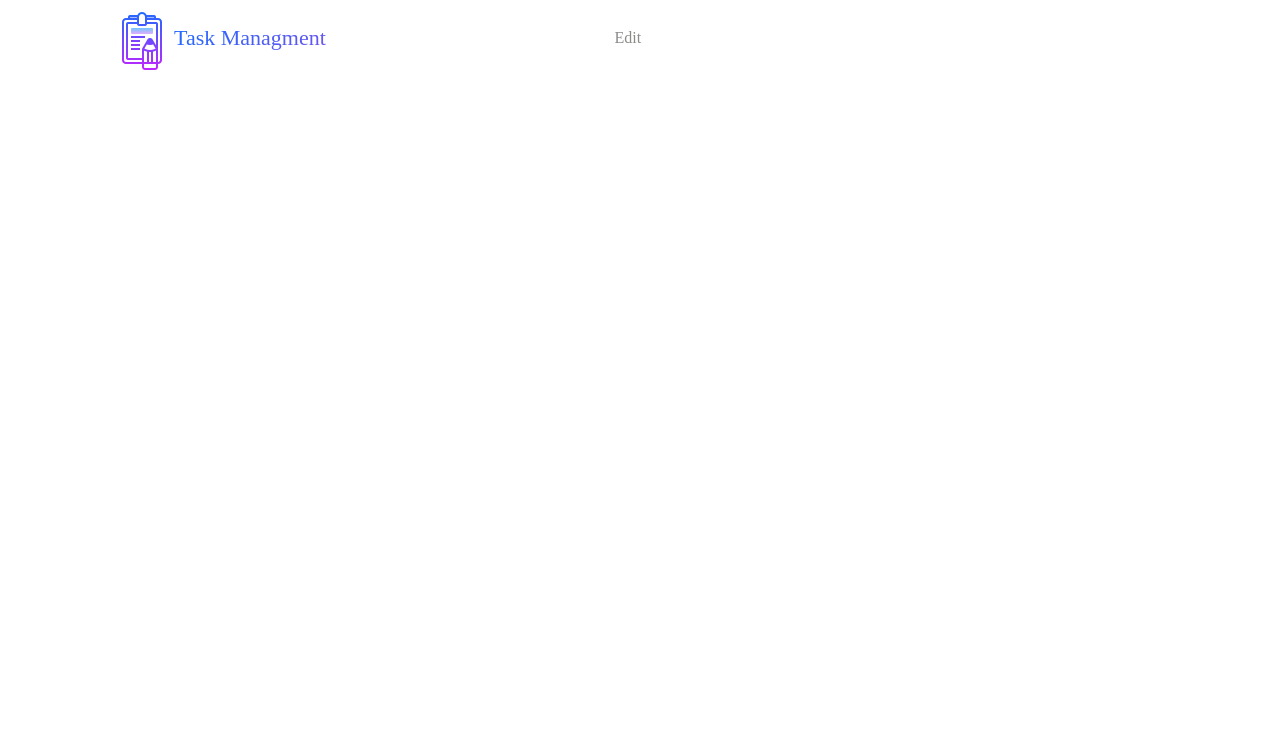
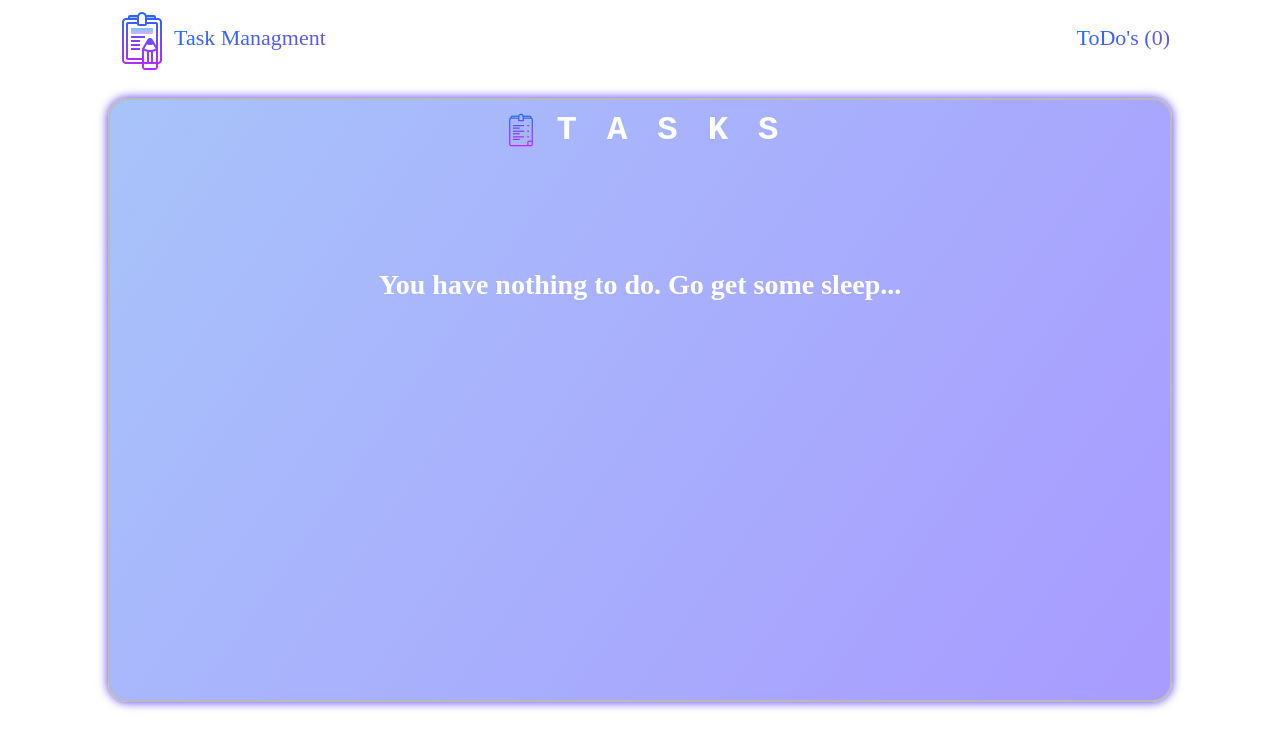
Before and after one commit to NZhurauleva/task-manager, a React (Create React App) app: page /todos in a window 1280 px wide. Shown: the top 748 px of the page. Built offline with nearby package versions, Linux system fonts and the light colour scheme.

Commit message:
ref: move tasks to a separate component

```diff
--- a/src/App.tsx
+++ b/src/App.tsx
@@ -5,6 +5,7 @@ import { Route, Switch, BrowserRouter as Router } from 'react-router-dom';
 import { NavigationMenu } from './components/NavigationMenu/NavigationMenu';
 import { CreateTodo } from './components/CreateTodo/CreateTodo';
 import { EditTodo } from './components/EditTodo/EditTodo';
+import { Todos } from './components/Todos/Todos';
 
 const App: FunctionComponent = () => {
   return (
@@ -18,6 +19,9 @@ const App: FunctionComponent = () => {
           <Route exact path="/">
             <CreateTodo />
           </Route>
+          <Route exact path="/todos">
+            <Todos />
+          </Route>
         </Switch>
       </Router>
     </div>
--- a/src/components/CreateTodo/CreateTodo.tsx
+++ b/src/components/CreateTodo/CreateTodo.tsx
@@ -1,27 +1,19 @@
-import React, {
-  FunctionComponent, useState, useCallback, useEffect,
-} from 'react';
-import { useDispatch, useSelector } from 'react-redux';
+import React, { FunctionComponent, useState, useCallback } from 'react';
+
+import { useDispatch } from 'react-redux';
 
 import { TextField, Input, Button } from '@material-ui/core';
 
-import { TodoItemMemo } from '../TodoItem/TodoItem';
+import { Todos } from '../Todos/Todos';
 
-import { TodoModel, RootState } from '../../types/types';
-
-import {
-  TASKS, ADDNEWTASK, TEXTNOTASKS, ADDTASK,
-} from '../../constants';
+import { ADDNEWTASK, ADDTASK } from '../../constants';
 
 import { addTodo } from '../../store/actions/actions';
-
-import list from '../../images/list.png';
 
 import styles from './style.module.scss';
 
 export const CreateTodo: FunctionComponent = (): JSX.Element => {
   const dispatch = useDispatch();
-  const tasks = useSelector((state: RootState) => state?.todosReducers);
 
   const [title, setTitle] = useState<string>('');
   const [description, setDescription] = useState<string>('');
@@ -66,23 +58,7 @@ export const CreateTodo: FunctionComponent = (): JSX.Element => {
           {ADDTASK}
         </Button>
       </div>
-      <div className={styles.containerTasks}>
-        <div className={styles.titleTasks}>
-          <img src={list} alt="list" />
-          <span>{TASKS}</span>
-        </div>
-        {tasks.length > 0 ? (
-          <div className={styles.tasks}>
-            {tasks.map((task: TodoModel) => (
-              <TodoItemMemo
-                task={task}
-                key={task.id}
-              />
-            ))}
-          </div>
-        )
-          : <div className={styles.caption}><span>{TEXTNOTASKS}</span></div>}
-      </div>
+      <Todos />
     </div>
   );
 };
--- a/src/components/CreateTodo/style.module.scss
+++ b/src/components/CreateTodo/style.module.scss
@@ -36,57 +36,6 @@
       }
     }
   }
-  .containerTasks {
-    display: flex;
-    flex-direction: column;
-    align-items: center;
-    height: 500px;
-    width: 1060px;
-    border: 2px solid #bababa;
-    border-radius: 20px;
-    box-shadow: 0 0 10px 1px #6a55ef;
-    background: linear-gradient(125deg, #a8c3fa, #a89bff);
-    .caption {
-      height: 250px;
-      display: flex;
-      align-items: center;
-      span {
-        font-size: 28px;
-        font-weight: 600;
-        color: white;
-      }
-    }
-    .titleTasks {
-      width: 100%;
-      display: flex;
-      justify-content: center;
-      align-items: center;
-      padding: 10px 0;
-      border-radius: 20px 20px 0 0;
-      span {
-        font-size: 34px;
-        text-align: center;
-        letter-spacing: 30px;
-        margin: 0 -30px 0 15px;
-        font-weight: 800;
-        color: white;
-        font-family: "Courier New", Courier, monospace;
-      }
-    }
-    .tasks {
-      width: 92.5%;
-      height: auto;
-      display: flex;
-      justify-content: flex-start;
-      flex-wrap: wrap;
-      overflow: hidden;
-      overflow-y: scroll;
-      padding: 20px 0;
-      &::-webkit-scrollbar {
-        width: 0px;
-      }
-    }
-  }
 }
 @media (max-width: 1200px) {
   .container {
@@ -101,9 +50,6 @@
 }
 @media (max-width: 768px) {
   .container {
-    .containerTasks {
-      width: 70%;
-    }
     .containerCard {
       width: 40%;
       height: 260px;
@@ -111,19 +57,6 @@
       .heading {
         font-size: 18px;
         font-weight: 600;
-      }
-    }
-    .containerTasks {
-      .tasks {
-        justify-content: center;
-      }
-      .titleTasks {
-        span {
-          font-size: 28px;
-          letter-spacing: 25px;
-          margin: 0 -25px 0 25px;
-          font-weight: 700;
-        }
       }
     }
   }
@@ -139,18 +72,5 @@
         font-weight: 600;
       }
     }
-    .containerTasks {
-      .tasks {
-        justify-content: center;
-      }
-      .titleTasks {
-        span {
-          font-size: 25px;
-          letter-spacing: 15px;
-          margin: 0 -15px 0 15px;
-          font-weight: 600;
-        }
-      }
-    }
   }
 }
--- a/src/components/NavigationMenu/NavigationMenu.tsx
+++ b/src/components/NavigationMenu/NavigationMenu.tsx
@@ -1,18 +1,16 @@
-import React, { FunctionComponent, useState, useEffect } from 'react';
-import { useLocation, NavLink } from 'react-router-dom';
+import React, { FunctionComponent } from 'react';
+import { NavLink } from 'react-router-dom';
+
+import { useSelector } from 'react-redux';
+
+import { RootState } from '../../types/types';
 
 import logo from '../../images/logo.png';
 
 import styles from './style.module.scss';
 
 export const NavigationMenu: FunctionComponent = (): JSX.Element => {
-  const [currentPath, setCurrentPath] = useState<string>('');
-
-  const location = useLocation();
-
-  useEffect(() => {
-    setCurrentPath(() => location.pathname);
-  }, [location]);
+  const amountTodo = useSelector((state: RootState) => state?.todosReducers?.length);
 
   return (
     <div className={styles.container}>
@@ -21,11 +19,9 @@ export const NavigationMenu: FunctionComponent = (): JSX.Element => {
           <img src={logo} alt="logo" />
           <span className={styles.logo}>Task Managment</span>
         </NavLink>
-        <div className={styles.navPath}>
-          <span className={styles.titlePath}>
-            {currentPath === '/' ? 'Home' : 'Edit'}
-          </span>
-        </div>
+        <NavLink to="/todos" className={styles.navLink}>
+          <span className={styles.logo}>{`ToDo's (${amountTodo})`}</span>
+        </NavLink>
       </div>
     </div>
   );
--- a/src/components/NavigationMenu/style.module.scss
+++ b/src/components/NavigationMenu/style.module.scss
@@ -8,15 +8,8 @@
     border-radius: 20px;
     display: flex;
     align-items: center;
-    .navPath {
-      width: 57%;
-      display: flex;
-      justify-content: center;
-      .titlePath {
-        color: rgb(139, 139, 137);
-      }
-    }
-    .navLink {
+    justify-content: space-between;
+        .navLink {
       display: flex;
       align-items: center;
       text-decoration: none;
@@ -32,10 +25,7 @@
 @media (max-width: 1200px) {
   .container {
     .navMenu {
-      width: 70%;
-      .navPath {
-        width: 38%;
-      }
+      width: 80%;
       .navLink {
         .logo {
           font-size: 20px;
@@ -48,10 +38,7 @@
 @media (max-width: 534px) {
   .container {
     .navMenu {
-      width: 70%;
-      .navPath {
-        display: none;
-      }
+      width: 80%;
       .navLink {
         img {
           width: 40px;
--- a/src/components/TodoItem/style.module.scss
+++ b/src/components/TodoItem/style.module.scss
@@ -11,15 +11,18 @@
   margin: 0 15px 20px 15px;
   background-color: rgba(255, 255, 255, 1);
   .btnDelete {
+    align-self: flex-end;
     border: none;
-    max-width: 24px;
-    min-width: 24px;
+    max-width: 16px;
+    min-width: 16px;
     padding: 0;
   }
   .title{
     font-weight: 600;
     font-size: 16px;
     overflow: hidden;
+    white-space: nowrap;
+    text-overflow: ellipsis;
   }
   .description{
     word-wrap: break-word;
--- /dev/null
+++ b/src/components/Todos/Todos.tsx
@@ -0,0 +1,38 @@
+import React, { FunctionComponent } from 'react';
+import { useSelector } from 'react-redux';
+
+import { TodoItemMemo } from '../TodoItem/TodoItem';
+
+import { TodoModel, RootState } from '../../types/types';
+
+import { TASKS, TEXTNOTASKS } from '../../constants';
+
+import list from '../../images/list.png';
+
+import styles from './style.module.scss';
+
+export const Todos: FunctionComponent = (): JSX.Element => {
+  const tasks = useSelector((state: RootState) => state?.todosReducers);
+
+  return (
+    <div className={styles.container}>
+      <div className={styles.containerTasks}>
+        <div className={styles.titleTasks}>
+          <img src={list} alt="list" />
+          <span>{TASKS}</span>
+        </div>
+        {tasks.length > 0 ? (
+          <div className={styles.tasks}>
+            {tasks.map((task: TodoModel) => (
+              <TodoItemMemo
+                task={task}
+                key={task.id}
+              />
+            ))}
+          </div>
+        )
+          : <div className={styles.caption}><span>{TEXTNOTASKS}</span></div>}
+      </div>
+    </div>
+  );
+};
--- /dev/null
+++ b/src/components/Todos/index.ts
@@ -0,0 +1 @@
+export * from './Todos';
--- /dev/null
+++ b/src/components/Todos/style.module.scss
@@ -0,0 +1,102 @@
+.container {
+  width: 100%;
+  display: flex;
+  justify-content: center;
+  flex-direction: column;
+  align-items: center;
+  .containerTasks {
+    display: flex;
+    flex-direction: column;
+    align-items: center;
+    height: 600px;
+    width: 1060px;
+    border: 2px solid #bababa;
+    border-radius: 20px;
+    box-shadow: 0 0 10px 1px #6a55ef;
+    background: linear-gradient(125deg, #a8c3fa, #a89bff);
+    margin: 30px 0 0 0;
+    .caption {
+      height: 250px;
+      display: flex;
+      align-items: center;
+      span {
+        font-size: 28px;
+        font-weight: 600;
+        color: white;
+      }
+    }
+    .titleTasks {
+      width: 100%;
+      display: flex;
+      justify-content: center;
+      align-items: center;
+      padding: 10px 0;
+      border-radius: 20px 20px 0 0;
+      span {
+        font-size: 34px;
+        text-align: center;
+        letter-spacing: 30px;
+        margin: 0 -30px 0 15px;
+        font-weight: 800;
+        color: white;
+        font-family: "Courier New", Courier, monospace;
+      }
+    }
+    .tasks {
+      width: 92.5%;
+      height: auto;
+      display: flex;
+      justify-content: flex-start;
+      flex-wrap: wrap;
+      overflow: hidden;
+      overflow-y: scroll;
+      padding: 20px 0;
+      &::-webkit-scrollbar {
+        width: 0px;
+      }
+    }
+  }
+}
+@media (max-width: 1200px) {
+  .container {
+    .containerTasks {
+      width: 70%;
+    }
+  }
+}
+@media (max-width: 768px) {
+  .container {
+    .containerTasks {
+      width: 70%;
+      .tasks {
+        justify-content: center;
+      }
+
+      .titleTasks {
+        span {
+          font-size: 28px;
+          letter-spacing: 25px;
+          margin: 0 -25px 0 25px;
+          font-weight: 700;
+        }
+      }
+    }
+  }
+}
+@media (max-width: 534px) {
+  .container {
+    .containerTasks {
+      .tasks {
+        justify-content: center;
+      }
+      .titleTasks {
+        span {
+          font-size: 25px;
+          letter-spacing: 15px;
+          margin: 0 -15px 0 15px;
+          font-weight: 600;
+        }
+      }
+    }
+  }
+}
```
Also changed, not shown: src/images/delete.png.
